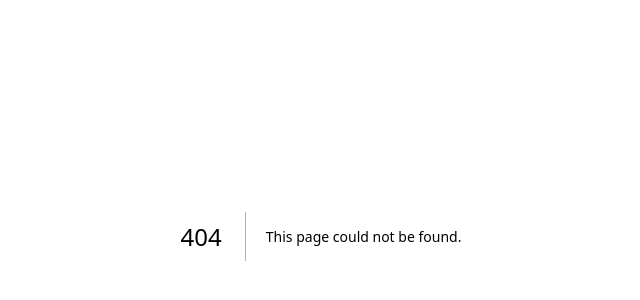
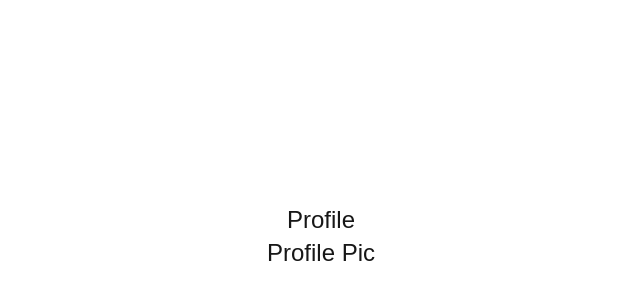
Before and after one commit to shiori0208/NextJS-Project, a Next.js app: page /profile/1 in a window 1280 px wide. Before the commit this address had no page. Shown: the part 164-464 px from the top of the page, without its empty margins (319-959 px from the left). Built offline with nearby package versions, Linux system fonts and the light colour scheme.

Commit message:
added user profile page...

```diff
--- /dev/null
+++ b/src/app/profile/[id]/page.tsx
@@ -0,0 +1,12 @@
+export default function UserProfile({params}: any)
+{
+    return(
+        <div className="flex flex-col items-center justify-center min-h-screen py-2 text-2xl">
+            <h1>Profile</h1>
+            <hr />
+            <p>Profile Pic</p>
+
+
+        </div>
+    )
+}
```
